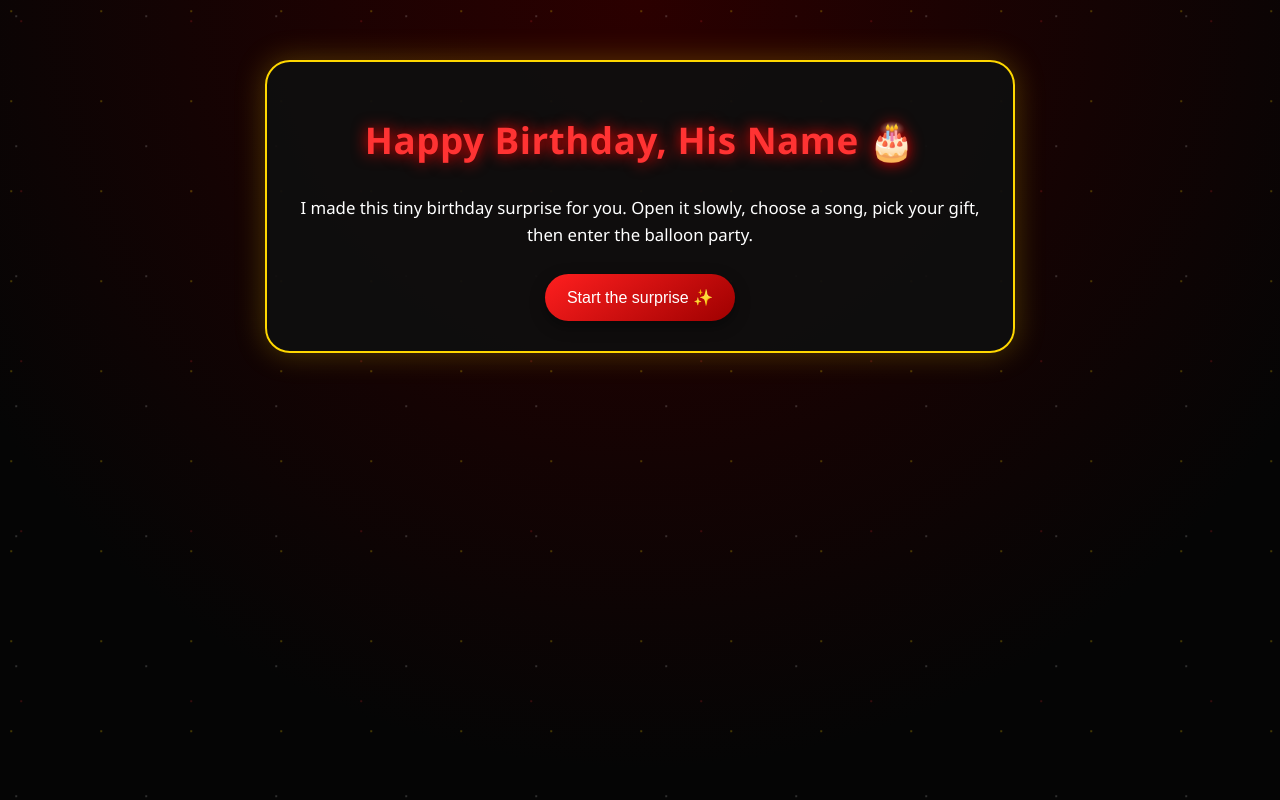
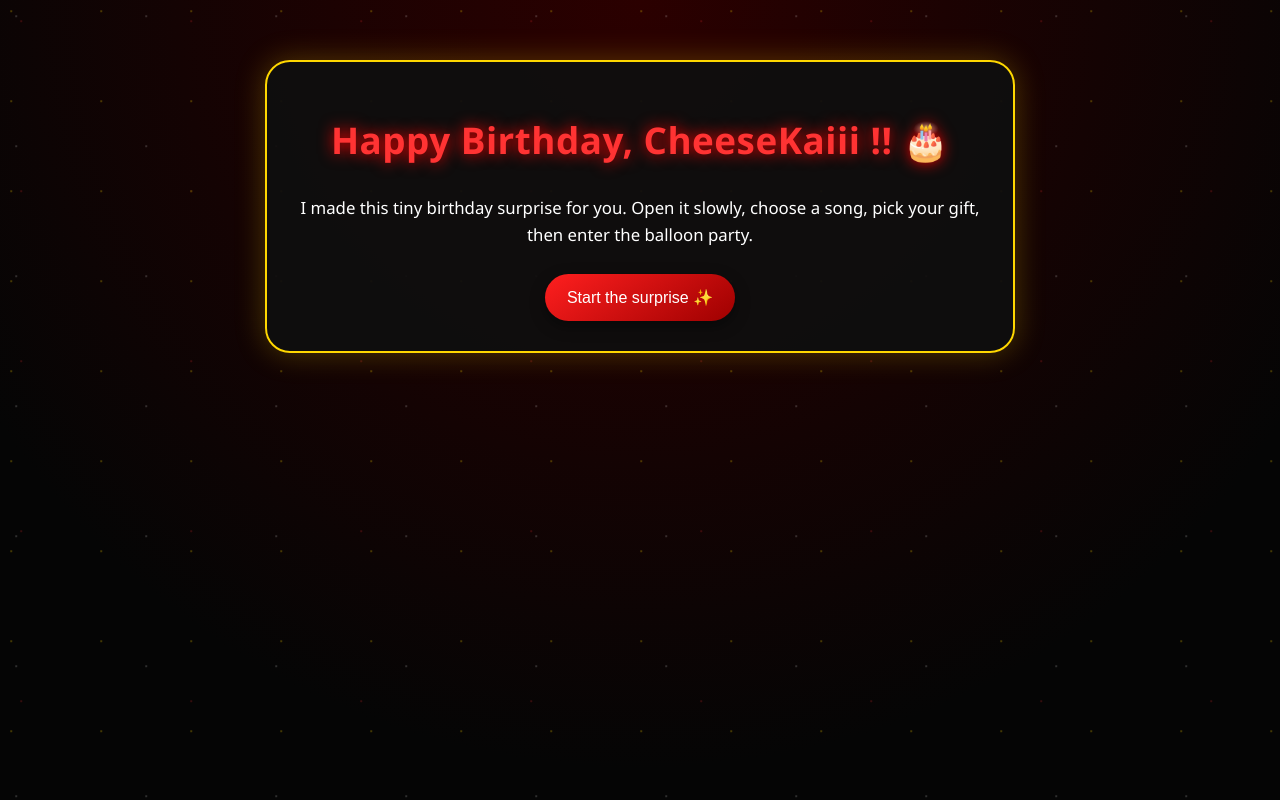
Before and after one commit to studygurl512-ctrl/click-the-balloons, a plain HTML site: page index.html in a window 1280 px wide. Drawn offline with Linux system fonts and the light colour scheme.

Commit message:
Add files via upload

```diff
--- a/index.html
+++ b/index.html
@@ -295,7 +295,7 @@
 
   <section class="page active" id="page1">
     <div class="card">
-      <h1>Happy Birthday, His Name 🎂</h1>
+      <h1>Happy Birthday, CheeseKaiii !! 🎂</h1>
       <p>
         I made this tiny birthday surprise for you.
         Open it slowly, choose a song, pick your gift, then enter the balloon party.
```
